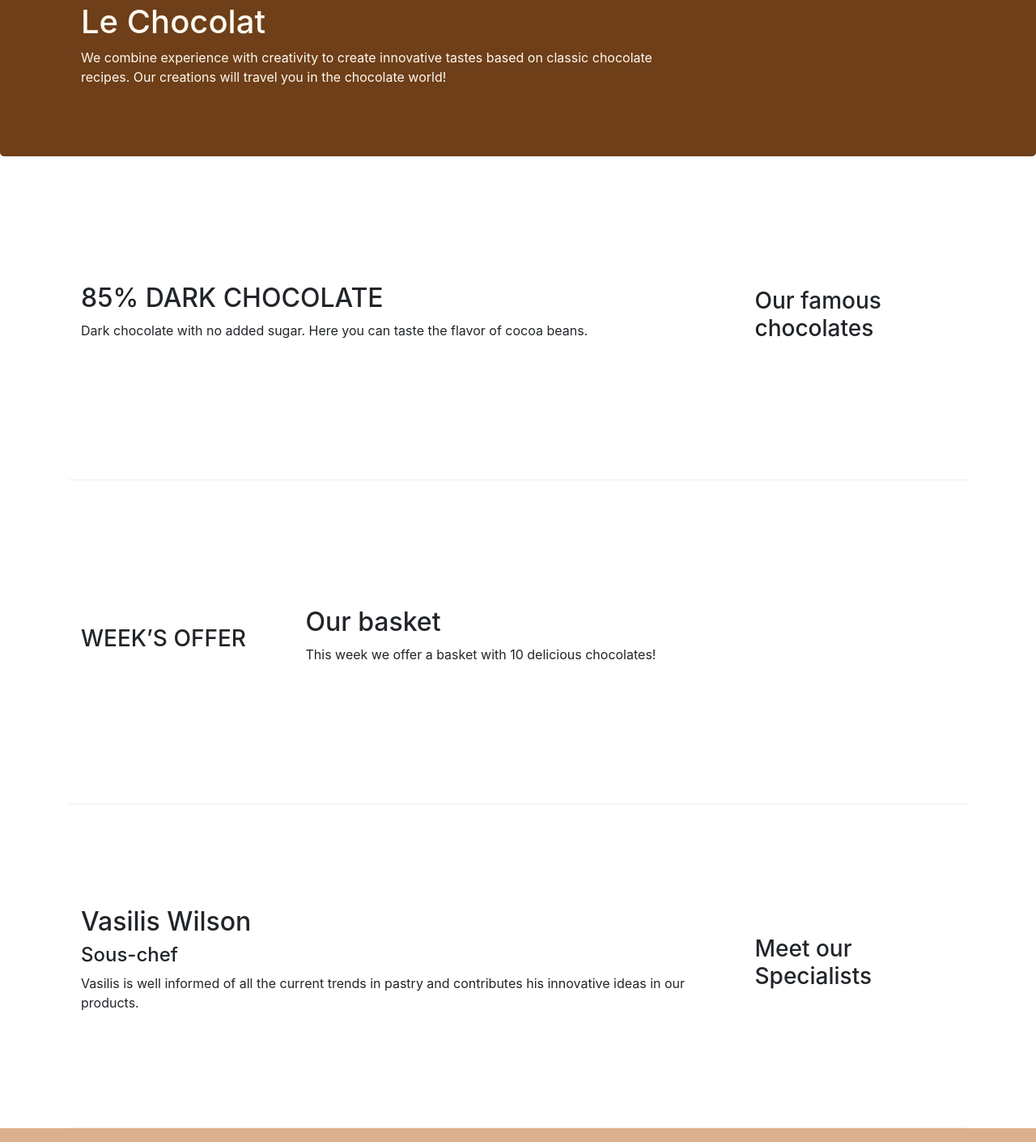
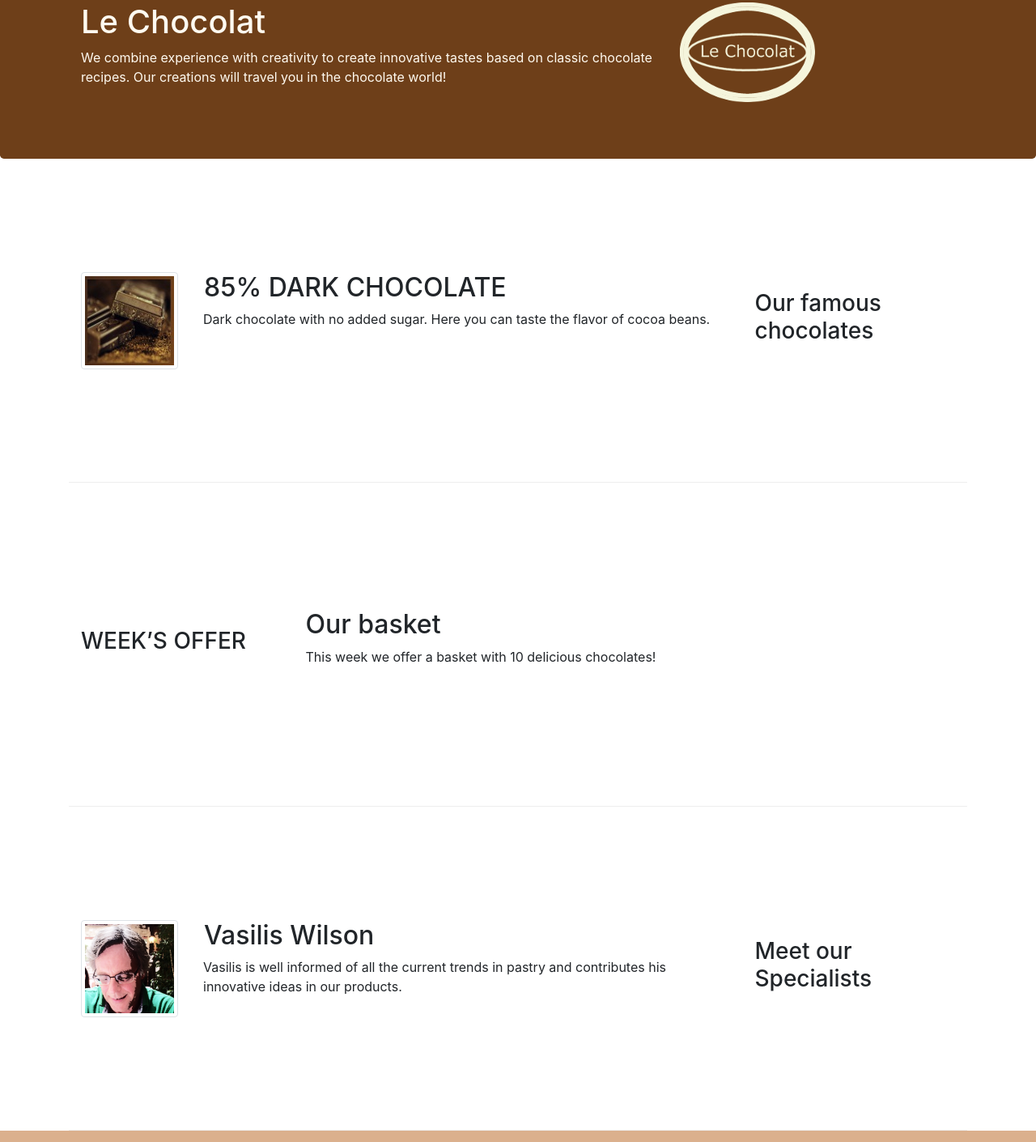
Before and after one commit to csantor/leChocolat, a website: page index.html in a window 1280 px wide. Shown: the part 117-1527 px from the top of the page at 81% size. Drawn offline with nearby package versions, Linux system fonts and the light colour scheme.

Commit message:
Images and Media

```diff
--- a/index.html
+++ b/index.html
@@ -16,7 +16,8 @@
 <body>
     <nav class="navbar navbar-expand-md navbar-light bg-light fixed-top ">
         <div class="container">
-            <a class="navbar-brand" href="#">Le Chocolat</a>
+            <a class="navbar-brand" href="#"><img src="images/logo.png" alt="LeChocolatImage" height="40"
+                    width="54"></a>
             <button class="navbar-toggler" type="button" data-toggle="collapse" data-target="#Navbar">
                 <span class="navbar-toggler-icon"></span>
             </button>
@@ -48,6 +49,7 @@
                         recipes. Our creations will travel you in the chocolate world!</p>
                 </div>
                 <div class="col col-sm">
+                    <img src="images/logo.png" class="img-fluid">
                 </div>
             </div>
         </div>
@@ -59,9 +61,19 @@
                 <h3>Our famous chocolates</h3>
             </div>
             <div class="col-sm col-md">
-                <h2>85% DARK CHOCOLATE</h2>
-                <p class="d-none d-sm-block">Dark chocolate with no added sugar. Here you can taste the flavor of cocoa
+                <div class="media">
+                    <img src="images/dark85.jpg" alt="85% DARK CHOCOLATE"
+                        class="d-flex mr-3 img-thumbnail align-self-center">
+
+                    <div class="media-body">
+                        <h2 class="ml-3 mt-0">85% DARK CHOCOLATE</h2>
+                        <p class="col d-none d-sm-block">Dark chocolate with no added sugar. Here you can taste the
+                            flavor of
+                            cocoa
                             beans.</p>
+                    </div>
+                </div>
+
             </div>
         </div>
 
@@ -81,11 +93,15 @@
                 <h3>Meet our Specialists</h3>
             </div>
             <div class="col-sm col-md">
-                <h2>Vasilis Wilson </h2>
-                <h4>Sous-chef</h4>
-                <p class="d-none d-sm-block">Vasilis is well informed of all the current trends in pastry and
-                    contributes his innovative ideas in
-                    our products.</p>
+                <div class="media">
+                    <img class="d-flex mr-3 img-thumbnail align-self-center" src="images/cartoonVasilis.png"
+                        alt="Vasilis Wilson">
+                    <div class="media-body">
+                        <h2 class="ml-3 mt-0">Vasilis Wilson</h2>
+                        <p class="col d-none d-md-block">Vasilis is well informed of all the current
+                            trends in pastry and contributes his innovative ideas in our products.</p>
+                    </div>
+                </div>
             </div>
         </div>
     </div>
@@ -116,7 +132,7 @@
                 </div>
                 <div class="col col-sm-4 align-self-center">
                     <div style="text-align: center;">
-                            <a class="btn btn-social-icon btn-google-plus" href ="http://google.com/+">
+                        <a class="btn btn-social-icon btn-google-plus" href="http://google.com/+">
                             <i class="fa fa-google-plus"></i></a>
                         <a class="btn btn-social-icon btn-facebook" href="http://www.facebook.com/profile.php?id=">
                             <i class="fa fa-facebook"></i></a>
```
Also changed, not shown: aboutus.html (+3 -1 lines), images/cartoonVasilis.png (added), images/dark85.jpg (added), images/logo.png (added), images/promotion.jpg (added). Lines whose indentation alone changed are shown as unchanged.
